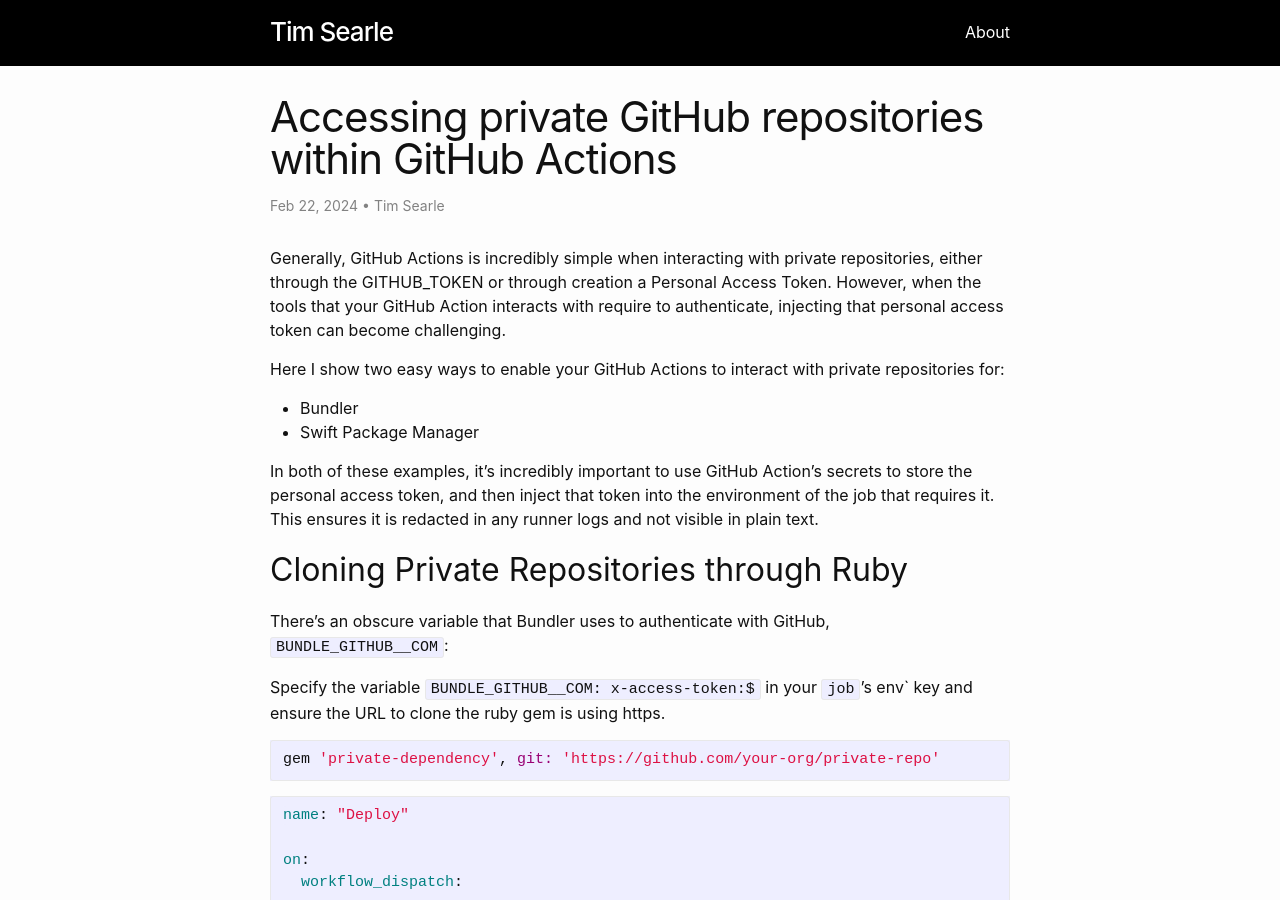
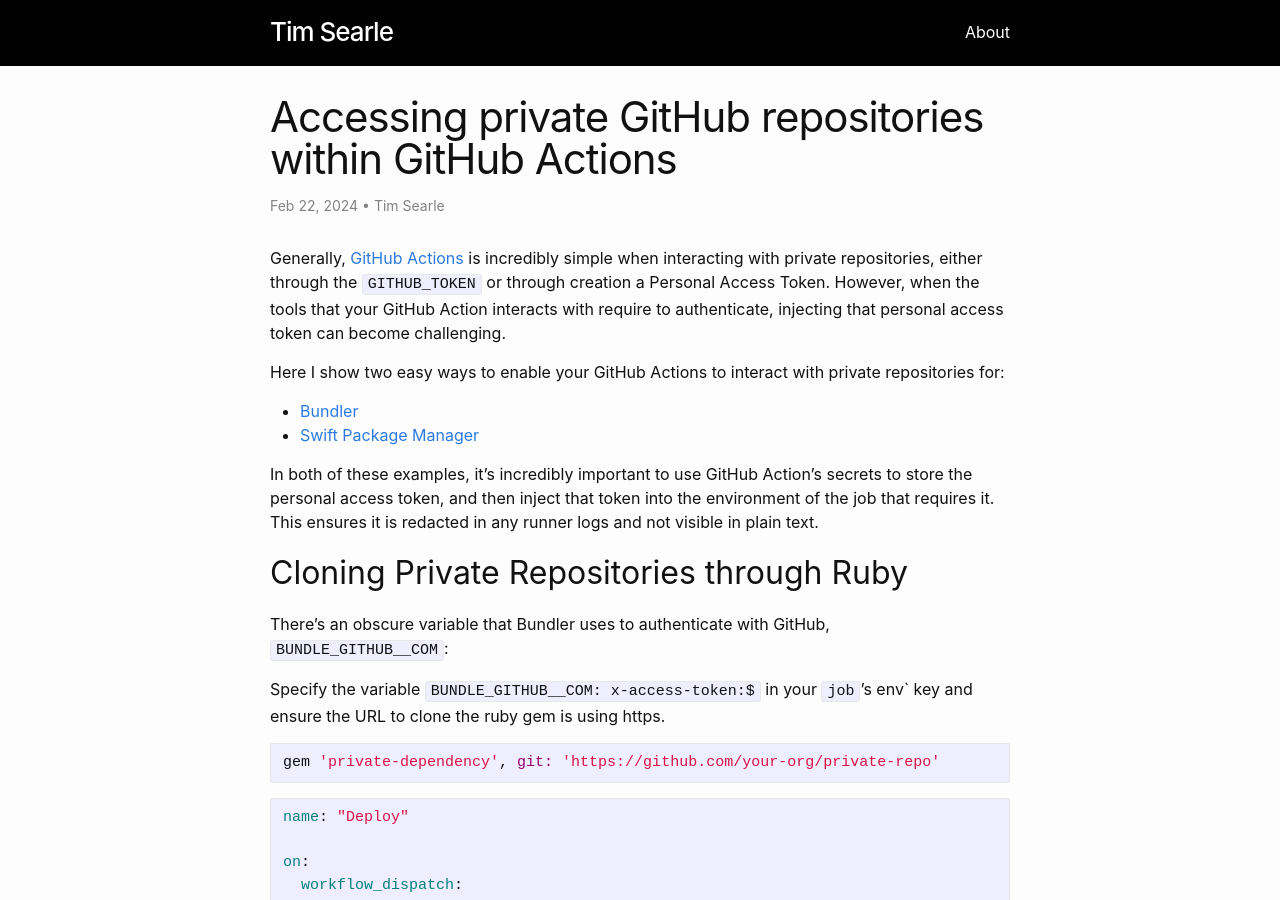
Before and after one commit to timsearle/timsearle.github.io, a Jekyll site: the page built from _posts/2024-02-22-github-actions-tokens.md, in a window 1280 px wide and 900 px high. Built offline with Jekyll 4.4.1, drawn with Linux system fonts in a browser that asks for light colours; some of the changed lines change nothing that is shown.

Commit message:
Formatting + links

```diff
--- a/_posts/2024-02-22-github-actions-tokens.md
+++ b/_posts/2024-02-22-github-actions-tokens.md
@@ -9,12 +9,12 @@
   - github-actions
 ---
 
-Generally, GitHub Actions is incredibly simple when interacting with private repositories, either through the GITHUB_TOKEN or through creation a Personal Access Token. However, when the tools that your GitHub Action interacts with require to authenticate, injecting that personal access token can become challenging.
+Generally, [GitHub Actions](https://docs.github.com/en/actions) is incredibly simple when interacting with private repositories, either through the `GITHUB_TOKEN` or through creation a Personal Access Token. However, when the tools that your GitHub Action interacts with require to authenticate, injecting that personal access token can become challenging.
 
 Here I show two easy ways to enable your GitHub Actions to interact with private repositories for:
 
-- Bundler
-- Swift Package Manager
+- [Bundler](https://bundler.io)
+- [Swift Package Manager](https://www.swift.org/documentation/package-manager/)
 
 In both of these examples, it's incredibly important to use GitHub Action's secrets to store the personal access token, and then inject that token into the environment of the job that requires it. This ensures it is redacted in any runner logs and not visible in plain text.
 
```
